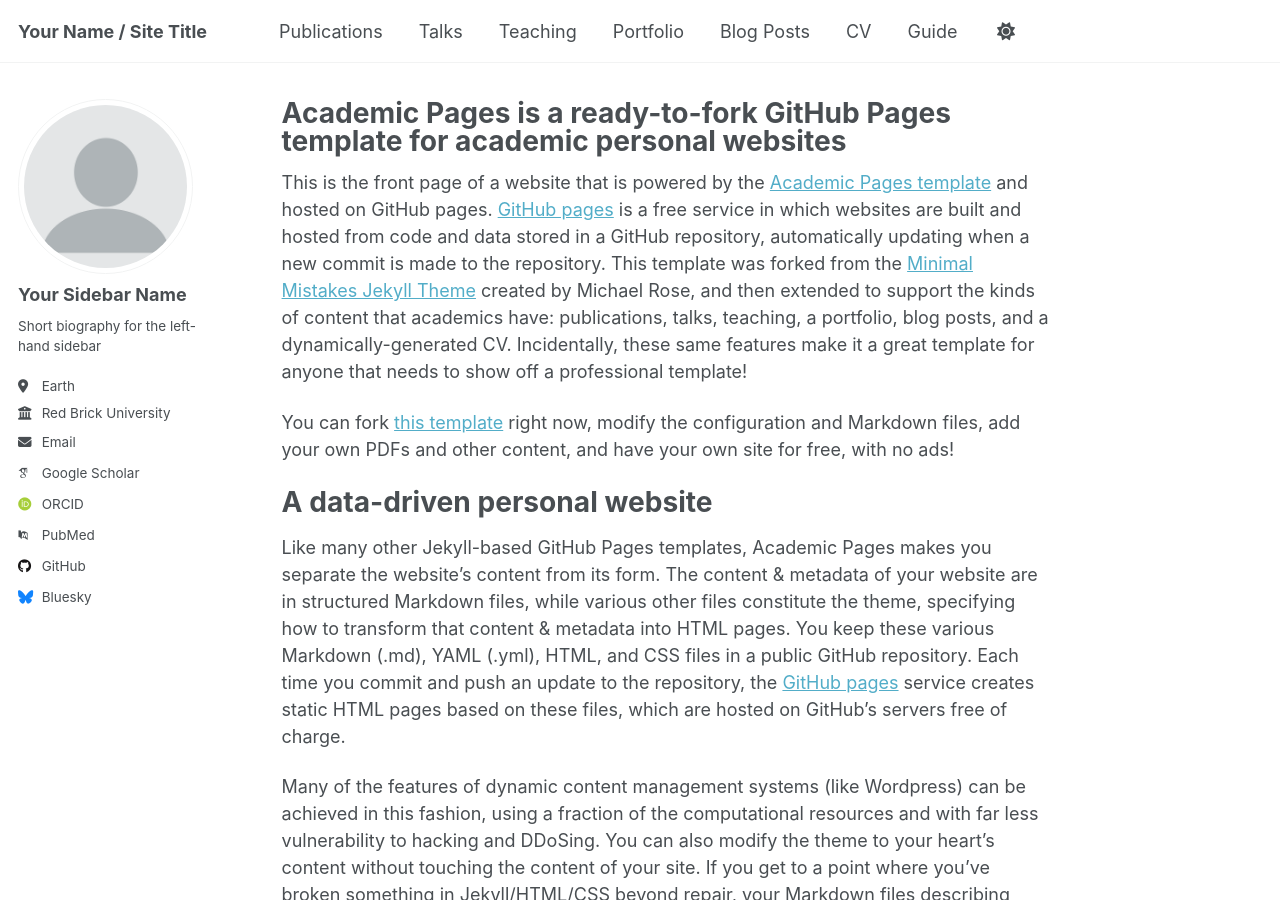
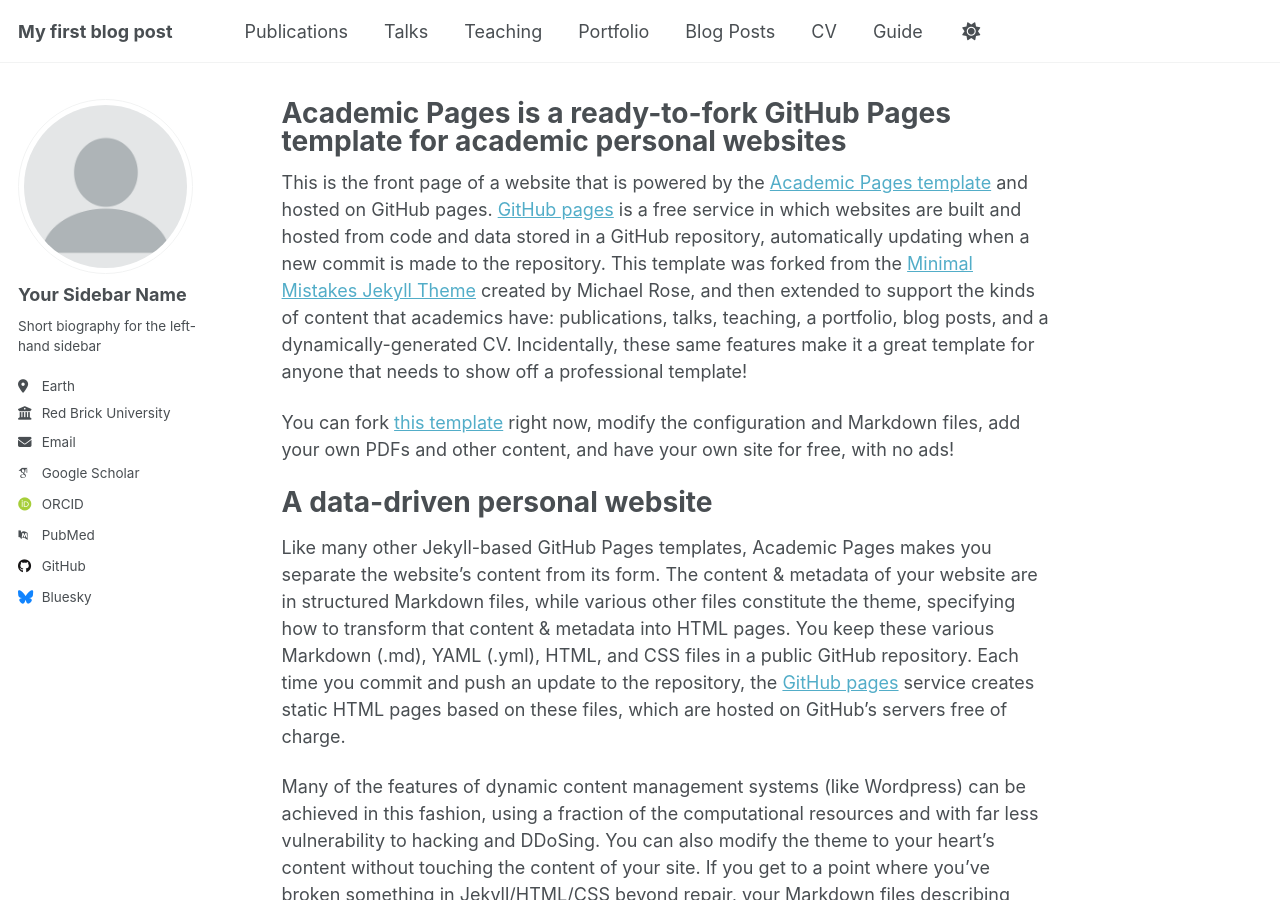
Before and after one commit to lorisAmbrozzo/loamlab.github.io, a Jekyll site: the page built from _pages/about.md, in a window 1280 px wide and 900 px high. Built offline with Jekyll 4.4.1, drawn with Linux system fonts in a browser that asks for light colours; some web fonts are replaced; a script that is not in the unit is left out.

Commit message:
Update _config.yml

```diff
--- a/_config.yml
+++ b/_config.yml
@@ -9,7 +9,7 @@
 # Basic Site Settings
 locale                   : "en-US"
 site_theme               : "default" # Currently available options are "default", "air"
-title                    : "Your Name / Site Title"
+title                    : "My first blog post"
 title_separator          : "-"
 name                     : &name "Your Name"
 description              : &description "Your Name's academic portfolio"   # Update this with a general description of your site, this is the default if not overridden by a page
```
